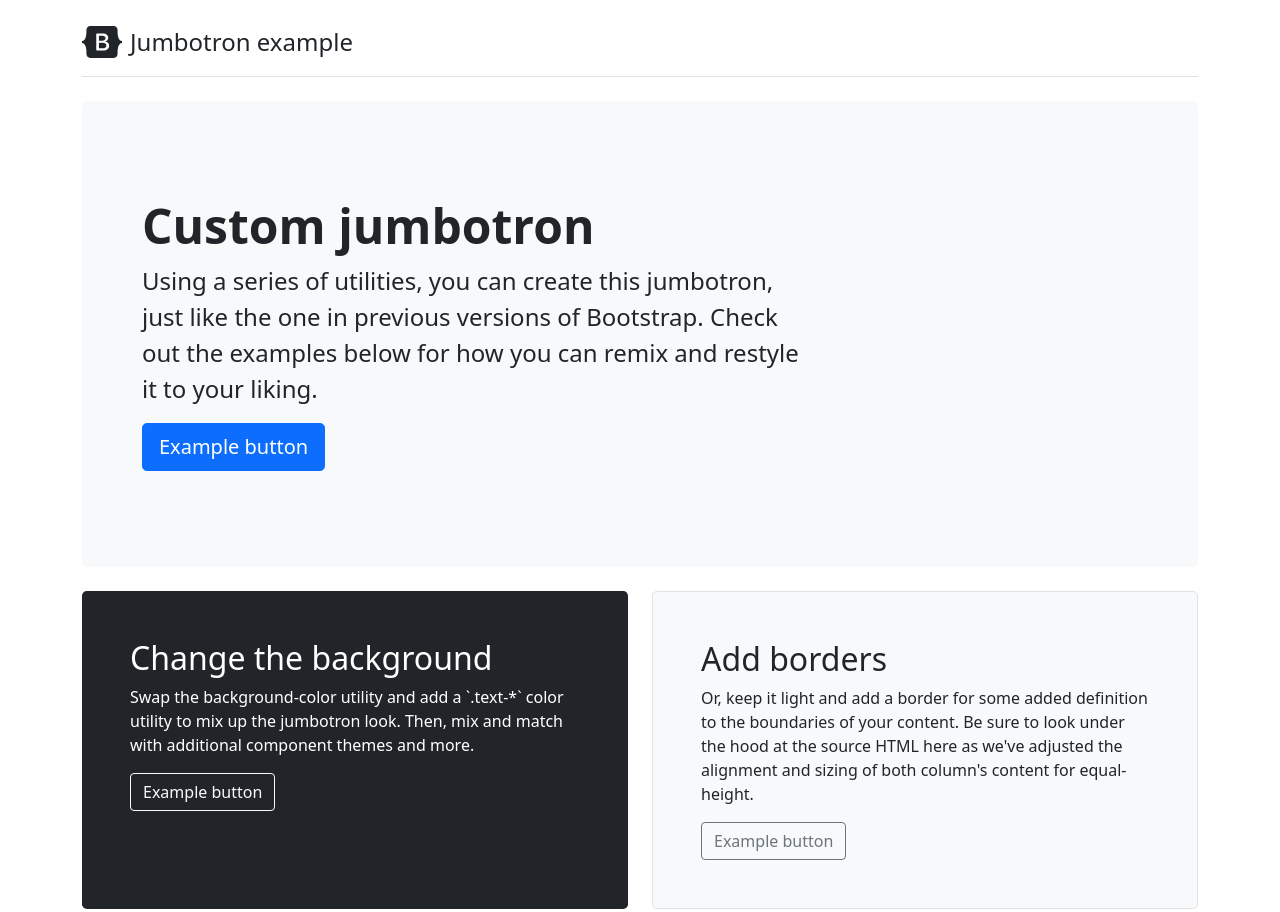
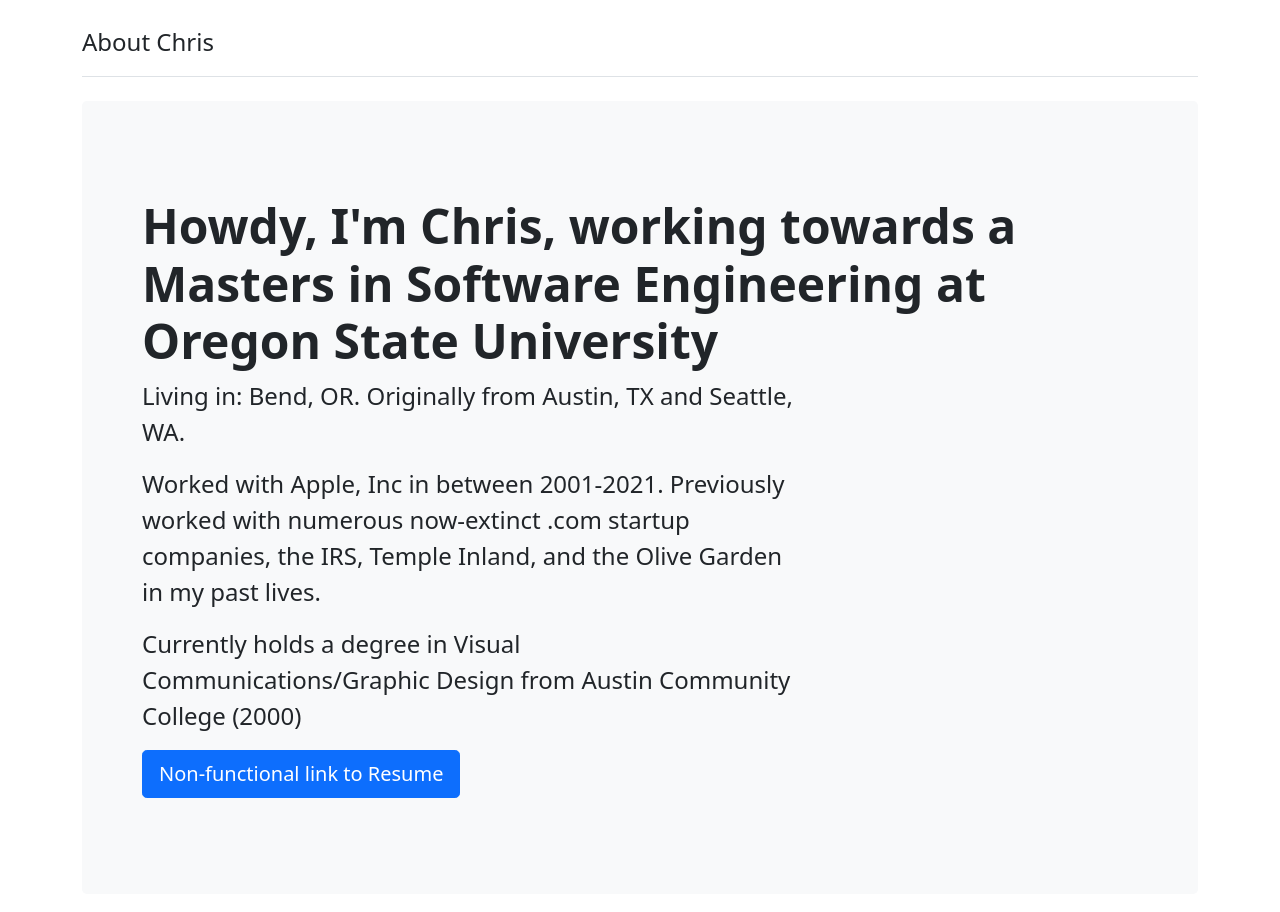
Before and after one commit to scramblesthedeathdealer/scramblesthedeathdealer.github.io, a plain HTML site: page index.html in a window 1280 px wide. Shown: the top 912 px of the page. Drawn offline with nearby package versions, Linux system fonts and the light colour scheme.

Commit message:
Fleshing out index file a little more
Adding more personal data

```diff
--- a/index.html
+++ b/index.html
@@ -6,7 +6,7 @@
     <meta name="description" content="">
     <meta name="author" content="Mark Otto, Jacob Thornton, and Bootstrap contributors">
     <meta name="generator" content="Hugo 0.88.1">
-    <title>Portfolio Bootstrap 5 Boilerplate</title>
+    <title>Portfolio for Chris Ogle</title>
     <link href="https://cdn.jsdelivr.net/npm/bootstrap@5.0.2/dist/css/bootstrap.min.css" rel="stylesheet" integrity="sha384-EVSTQN3/azprG1Anm3QDgpJLIm9Nao0Yz1ztcQTwFspd3yD65VohhpuuCOmLASjC" crossorigin="anonymous">
 
     <meta name="theme-color" content="#7952b3">
@@ -34,32 +34,33 @@
   <div class="container py-4">
     <header class="pb-3 mb-4 border-bottom">
       <a href="/" class="d-flex align-items-center text-dark text-decoration-none">
-        <svg xmlns="http://www.w3.org/2000/svg" width="40" height="32" class="me-2" viewBox="0 0 118 94" role="img"><title>Bootstrap</title><path fill-rule="evenodd" clip-rule="evenodd" d="M24.509 0c-6.733 0-11.715 5.893-11.492 12.284.214 6.14-.064 14.092-2.066 20.577C8.943 39.365 5.547 43.485 0 44.014v5.972c5.547.529 8.943 4.649 10.951 11.153 2.002 6.485 2.28 14.437 2.066 20.577C12.794 88.106 17.776 94 24.51 94H93.5c6.733 0 11.714-5.893 11.491-12.284-.214-6.14.064-14.092 2.066-20.577 2.009-6.504 5.396-10.624 10.943-11.153v-5.972c-5.547-.529-8.934-4.649-10.943-11.153-2.002-6.484-2.28-14.437-2.066-20.577C105.214 5.894 100.233 0 93.5 0H24.508zM80 57.863C80 66.663 73.436 72 62.543 72H44a2 2 0 01-2-2V24a2 2 0 012-2h18.437c9.083 0 15.044 4.92 15.044 12.474 0 5.302-4.01 10.049-9.119 10.88v.277C75.317 46.394 80 51.21 80 57.863zM60.521 28.34H49.948v14.934h8.905c6.884 0 10.68-2.772 10.68-7.727 0-4.643-3.264-7.207-9.012-7.207zM49.948 49.2v16.458H60.91c7.167 0 10.964-2.876 10.964-8.281 0-5.406-3.903-8.178-11.425-8.178H49.948z" fill="currentColor"></path></svg>
-        <span class="fs-4">Jumbotron example</span>
+        <span class="fs-4">About Chris</span>
       </a>
     </header>
 
     <div class="p-5 mb-4 bg-light rounded-3">
       <div class="container-fluid py-5">
-        <h1 class="display-5 fw-bold">Custom jumbotron</h1>
-        <p class="col-md-8 fs-4">Using a series of utilities, you can create this jumbotron, just like the one in previous versions of Bootstrap. Check out the examples below for how you can remix and restyle it to your liking.</p>
-        <button class="btn btn-primary btn-lg" type="button">Example button</button>
+        <h1 class="display-5 fw-bold">Howdy, I'm Chris, working towards a Masters in Software Engineering at Oregon State University</h1>
+        <p class="col-md-8 fs-4">Living in: Bend, OR. Originally from Austin, TX and Seattle, WA.</p>
+        <p class="col-md-8 fs-4">Worked with Apple, Inc in between 2001-2021. Previously worked with numerous now-extinct .com startup companies, the IRS, Temple Inland, and the Olive Garden in my past lives.</p>
+        <p class="col-md-8 fs-4">Currently holds a degree in Visual Communications/Graphic Design from Austin Community College (2000)</p>
+        <button class="btn btn-primary btn-lg" type="button">Non-functional link to Resume</button>
       </div>
     </div>
 
     <div class="row align-items-md-stretch">
       <div class="col-md-6">
         <div class="h-100 p-5 text-white bg-dark rounded-3">
-          <h2>Change the background</h2>
-          <p>Swap the background-color utility and add a `.text-*` color utility to mix up the jumbotron look. Then, mix and match with additional component themes and more.</p>
-          <button class="btn btn-outline-light" type="button">Example button</button>
+          <h2>Engineering Work</h2>
+          <p>Here's where I would link some examples of my important work, if I had any yet. Most of my coding so far has been related to classwork as well as time spent coding on an online game called the Carrion Fields (1994-2000)</p>
+          <button class="btn btn-outline-light" type="button">Imagine This Button Showed Amazingly Impressive Coding</button>
         </div>
       </div>
       <div class="col-md-6">
         <div class="h-100 p-5 bg-light border rounded-3">
-          <h2>Add borders</h2>
-          <p>Or, keep it light and add a border for some added definition to the boundaries of your content. Be sure to look under the hood at the source HTML here as we've adjusted the alignment and sizing of both column's content for equal-height.</p>
-          <button class="btn btn-outline-secondary" type="button">Example button</button>
+          <h2>3D Animator, Artist, and Web Designer</h2>
+          <p>Over here you could look at my Graphic Design samples, if I had ever done any Graphic Design work with that degree. I take that back, I did have an awful lot of 3D animation and still art from when I was trying to break into the video game artist scene back in 1999, but it is all on Zip disks that I can no longer access.</p>
+          <button class="btn btn-outline-secondary" type="button">Imagine this button shows you scads of beautiful 3D artwork that was state of the art during the late 1990s</button>
         </div>
       </div>
     </div>
```
